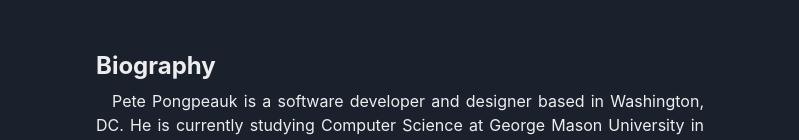
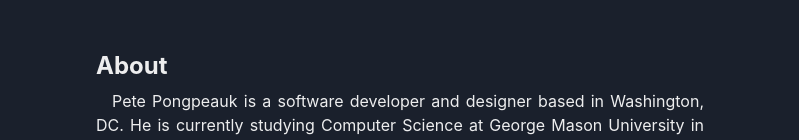
Before and after one commit to ppongpeauk/ppkl.dev, a Next.js app: page / in a window 1280 px wide. Shown: the part 308-448 px from the top of the page, without its empty margins (240-1039 px from the left). Built offline with nearby package versions, Linux system fonts and the light colour scheme.

Commit message:
feat(hero) change heading from 'Biography' to 'About'

```diff
--- a/app/page.tsx
+++ b/app/page.tsx
@@ -50,7 +50,7 @@ export default function Page() {
               mb={2}
               variant="section-title"
             >
-              Biography
+              About
             </Heading>
             <Paragraph>
               Pete Pongpeauk is a software developer and designer based in
```
